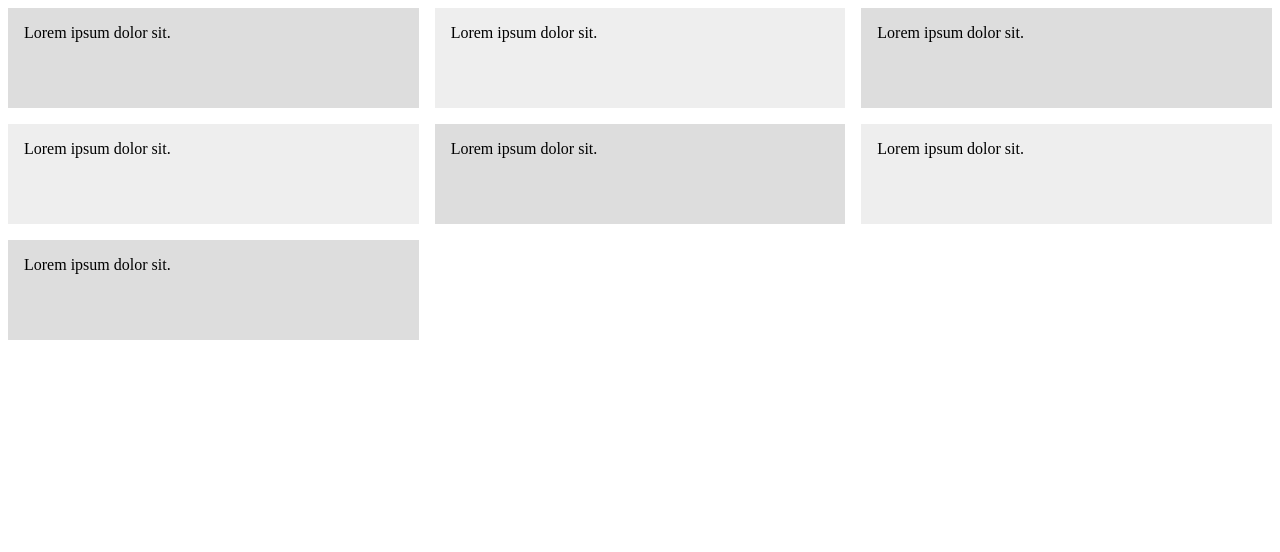
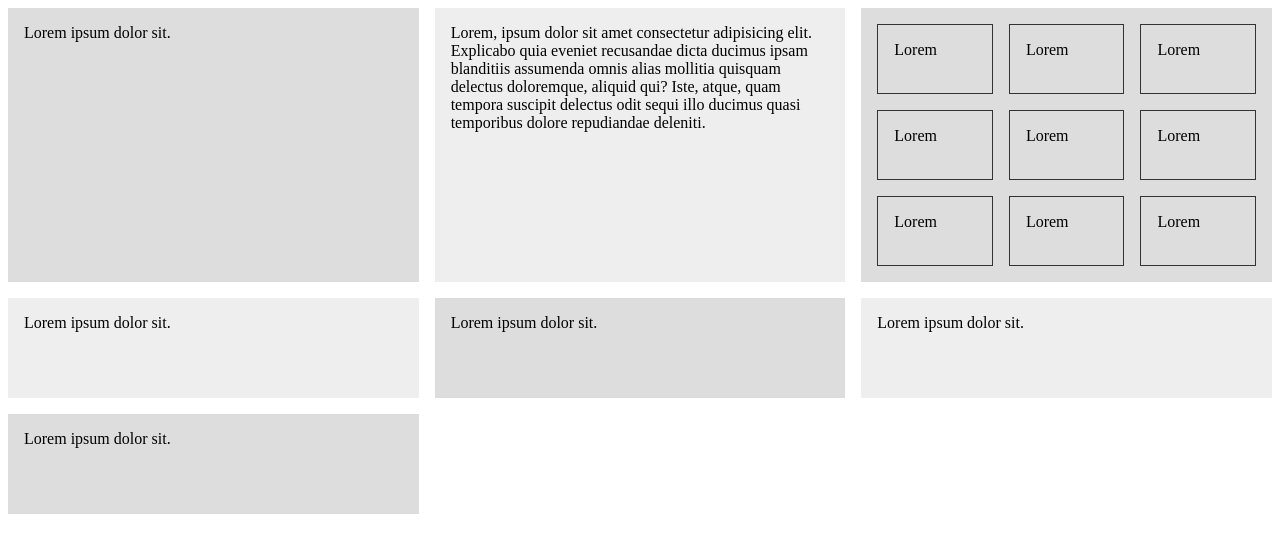
Before and after one commit to czuniga10/grid-layout, a plain HTML site: page index2.html in a window 1280 px wide. Drawn offline with Linux system fonts and the light colour scheme.

Commit message:
finished css grid tutorial

```diff
--- a/index2.html
+++ b/index2.html
@@ -12,15 +12,29 @@
         grid-template-columns:repeat(3, 1fr);
 
         grid-gap: 1em;
-            grid-auto-rows:100px;
+        /* grid-auto-rows:100px;*/
+        grid-auto-rows: minmax(100px, auto);
 
         }
+
+        .nested {
+            display: grid;
+            grid-template-columns:repeat(3, 1fr);
+            grid-auto-rows: 70px;
+            grid-gap: 1em;
+
+        }
+
         .wrapper > div{
             background:#eee;
             padding:1em;
         }
         .wrapper > div:nth-child(odd){
             background:#ddd;
+        }
+        .nested > div{
+            border:#333 1px solid;
+            padding: 1em;
         }
     </style>
 </head>
@@ -30,10 +44,18 @@
             Lorem ipsum dolor sit.
         </div>
         <div>
-            Lorem ipsum dolor sit.
+            Lorem, ipsum dolor sit amet consectetur adipisicing elit. Explicabo quia eveniet recusandae dicta ducimus ipsam blanditiis assumenda omnis alias mollitia quisquam delectus doloremque, aliquid qui? Iste, atque, quam tempora suscipit delectus odit sequi illo ducimus quasi temporibus dolore repudiandae deleniti.
         </div>
-        <div>
-            Lorem ipsum dolor sit.
+        <div class="nested">
+            <div>Lorem</div>
+            <div>Lorem</div>
+            <div>Lorem</div>
+            <div>Lorem</div>
+            <div>Lorem</div>
+            <div>Lorem</div>
+            <div>Lorem</div>
+            <div>Lorem</div>
+            <div>Lorem</div>
         </div>
         <div>
             Lorem ipsum dolor sit.
```
Also changed, not shown: index3.html (added, +56 -0 lines). Lines whose indentation alone changed are shown as unchanged.
